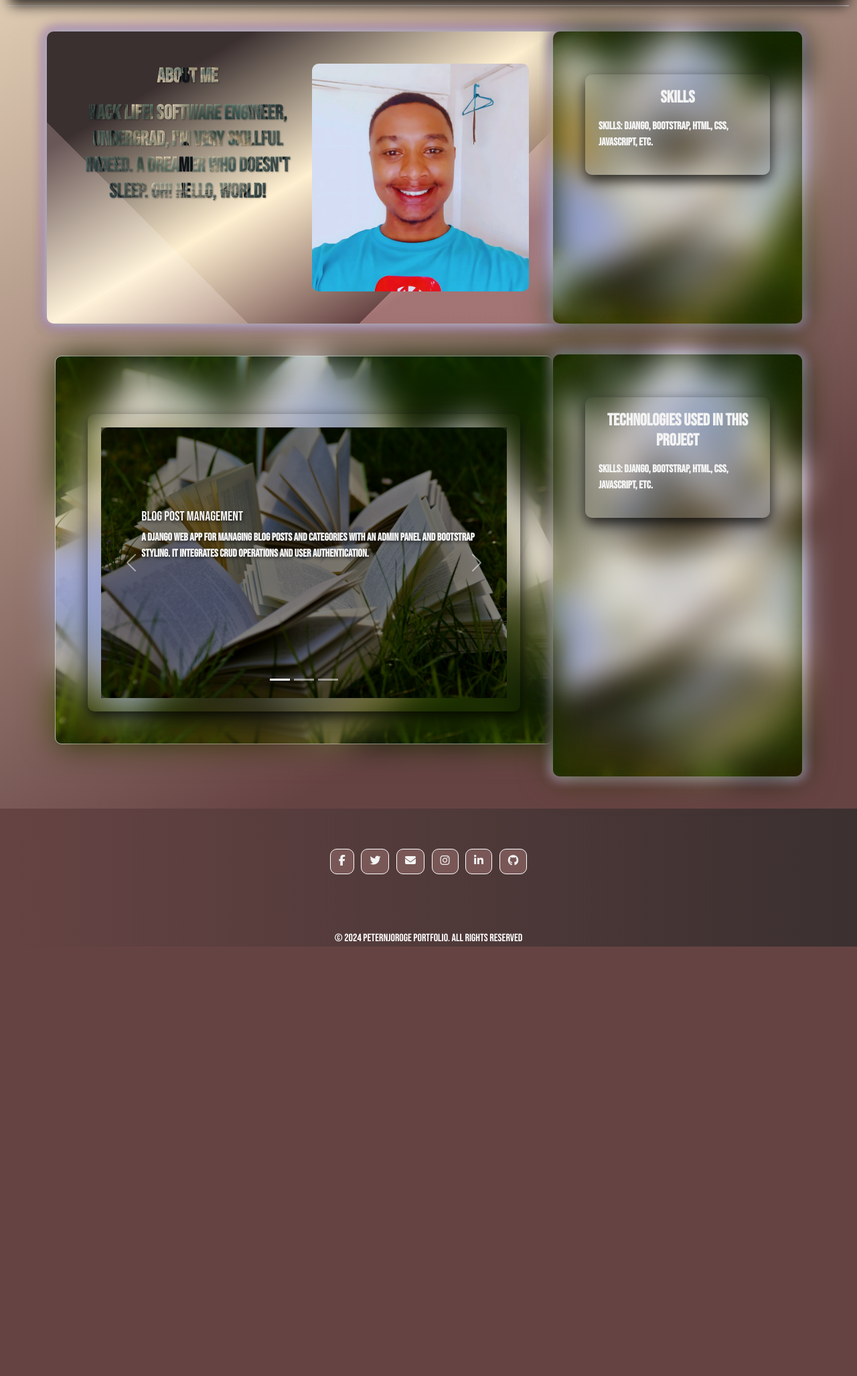
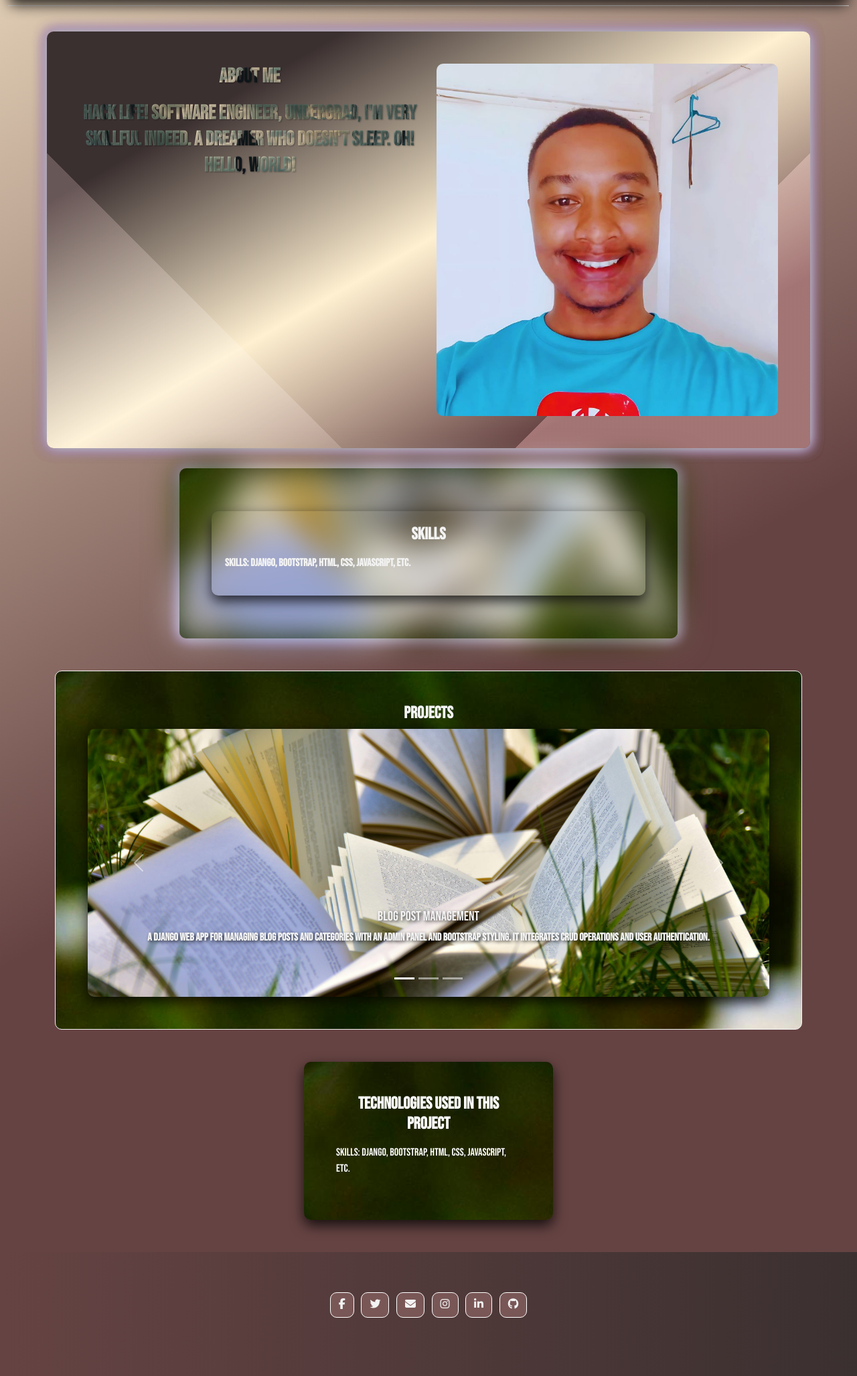
Before and after one commit to Njoro90260/portfolio, a Flask app: page / in a window 1280 px wide. Shown: the part 78-2132 px from the top of the page at 67% size. Before the commit the page ends 1491 px from the top, so only its background shows below. Run offline with Flask 3, Linux system fonts and the light colour scheme; some libraries are stand-ins or nearby versions.

Commit message:
project-layout fixed.

```diff
--- a/static/css/styles.css
+++ b/static/css/styles.css
@@ -154,11 +154,7 @@ h2 {
     opacity: 1;
     animation: glow 15s ease-in-out infinite;
 }
-.about-section {
-    display: flex;
-    justify-content: space-between;
-    flex-direction: row;
-}
+
 section#skills {
     box-shadow: 0px 8px 20px rgba(0, 0, 0, 0.8);
     height: auto;
@@ -209,100 +205,43 @@ section#skills::before {
 .carousel-img {
     object-fit: cover;
     border-radius: 10px;
+    height: 400px;
 }
-.carousel-item::before {
-    content: "";
-    position: absolute;
-    top: 0;
-    left: 0;
-    width: 100%;
-    height: 100%;
-    background-color: rgba(0, 0, 0, 0.5);
-    z-index: 1;
-}
+
 .carousel-caption {
     position: absolute;
-    top: 50%;
+    bottom: 10%;
     left: 50%;
-    transform: translate(-50%, -50%);
+    transform: translateX(-50%);
     color: #f3f3f3;
     text-shadow: 2px 2px 5px rgba(0, 0, 0, 0.7);
-    z-index: 2;
     width: 90%;
-    text-align: left;
-    padding: 10px;
-    margin-left: 20px;
+    text-align: center;
 }
 
-/* Styling for the #projects section */
 section#projects {
-    position: relative;
-    /* Ensures the content stays on top of the background */
-    background-size: cover;
-    background-position: center;
-    background-repeat: no-repeat;
     margin: 3rem auto;
-    /* Center the section */
-    /* width: 80%; */
+    display: flex;
+    flex-direction: column;
+    align-items: center;
+    justify-content: center;
     height: auto;
-    display: flex;
-    justify-content: center;
-    flex-direction: row;
-    align-items: center;
     color: #f3f3f3;
     border: 1px solid #f3f3f3;
     border-radius: 10px;
-    transition: background-image 0.8s ease-in-out;
-}
-.project-section {
-    display: flex;
-    justify-content: space-between;
-    flex-direction: row;
-}
-#projects {
-    height: auto;
-}
-/* Blurred background layer */
-section#projects::before {
-    content: '';
-    position: absolute;
-    top: 0;
-    left: 0;
-    right: 0;
-    bottom: 0;
-    background-size: cover;
-    background-position: center;
-    background-repeat: no-repeat;
-    background-image: inherit;
-    /* Uses the background image from the section */
-    filter: blur(25px);
-    /* Apply blur */
-    opacity: 1;
-    /* Slight transparency */
-    z-index: 1;
-    /* Ensure the blur stays behind the content */
-    border-radius: 10px;
-    /* Match border radius */
+    background-color: #333; /* Add a dark background color */
     transition: background-image 0.8s ease-in-out;
 }
 
-/* Content inside the section stays sharp */
-section#projects .project-item {
-    position: relative;
+.project-item {
     z-index: 2;
-    /* Ensure content appears on top of the blur */
-    /* background-color: rgba(0, 0, 0, 0.8); */
     border-radius: 10px;
     color: #f3f3f3;
     box-shadow: 0px 8px 20px rgba(0, 0, 0, 0.8);
-    transform: scale(1);
     transition: transform 0.3s ease-in-out;
-    padding: 20px;
-    /* margin: 1rem 0; */
-    /* width: 100%; */
     font-weight: bold;
+    height: auto;
 }
-
 
 .project-item:hover {
     cursor: pointer;
@@ -311,54 +250,11 @@ section#projects .project-item {
 
 section#technologies {
     box-shadow: 0px 8px 20px rgba(0, 0, 0, 0.8);
-    height: auto;
     backdrop-filter: blur(25px);
-    animation: glow 15s ease-in-out infinite;
-    animation: glow 15s ease-in-out infinite;
     border-radius: 10px;
-    opacity: 1;
     margin-top: 46px;
 }
-section#technologies .tech {
-    position: relative;
-    z-index: 2;
-    /* Ensure content appears on top of the blur */
-    /* background-color: rgba(0, 0, 0, 0.8); */
-    border-radius: 10px;
-    color: #f3f3f3;
-    box-shadow: 0px 8px 20px rgba(0, 0, 0, 0.8);
-    transition: transform 0.3s ease-in-out;
-    width: 100%;
-    margin: 1rem 0;
-    padding: 20px;
-    height: auto;
-    font-weight: bold;
-}
-section#technologies::before {
-    content: '';
-    position: absolute;
-    top: 0;
-    left: 0;
-    right: 0;
-    bottom: 0;
-    background-size: cover;
-    background-position: center;
-    background-repeat: no-repeat;
-    background-image: inherit;
-    /* Uses the background image from the section */
-    filter: blur(25px);
-    /* Apply blur */
-    opacity: 1;
-    /* Slight transparency */
-    z-index: 1;
-    /* Ensure the blur stays behind the content */
-    border-radius: 10px;
-    /* Match border radius */
-    transition: background-image 0.8s ease-in-out;
-}
-#technologies {
-    height: auto;
-}
+
 #contact svg.icon {
     width: 40px;
     height: 40px;
--- a/templates/index.html
+++ b/templates/index.html
@@ -1,7 +1,7 @@
 {% extends "base.html" %}
 
 {% block content%}
-<div class="container about-section">
+<div class="container">
     <div class="row">
         <!-- First Section: About Me -->
         <section id="about" class="p-5 col-md-8 mx-auto">
@@ -23,7 +23,7 @@
         </section>
     </div>
     <!-- Second Section: Skills -->
-    <section id="skills" class="p-5 text-white col-md-4 mx-auto">
+    <section id="skills" class="p-5 text-white col-md-8 mx-auto">
         <div class="skills">
             <h2 class="mb-3">Skills</h2>
             <p>Skills: Django, Bootstrap, HTML, CSS, JavaScript, etc.</p>
@@ -31,12 +31,11 @@
     </section>
 </div>
 </div>
-
-<div class="container project-section">
+<div class="container">
     <!-- Projects Section -->
-    <section id="projects" class="p-5 row mx-auto">
+    <section id="projects" class="p-5 mx-auto">
         <h2 class="text-center">Projects</h2>
-        <div class="project-item">
+        <div class="col-md-12 project-item">
             <!-- Carousel -->
             <div id="carouselExampleCaptions" class="carousel slide" data-bs-ride="carousel">
                 <div class="carousel-indicators">
```
Also changed, not shown: other parts of templates/index.html (+7 -23 lines), stars.html (added, +92 -0 lines).
